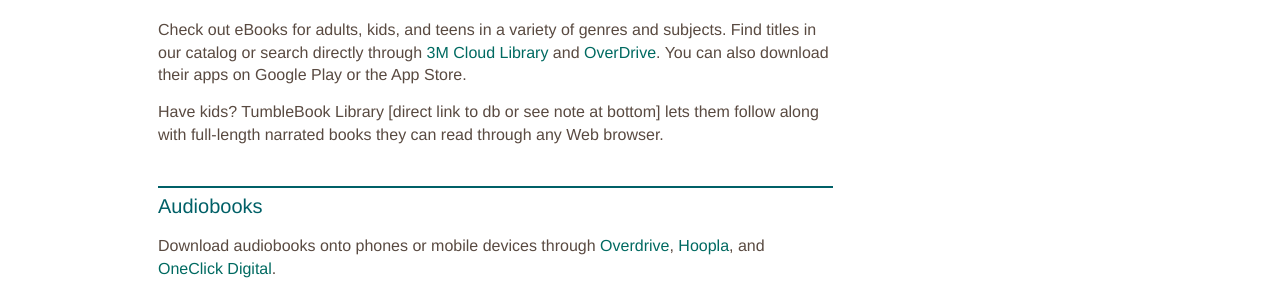
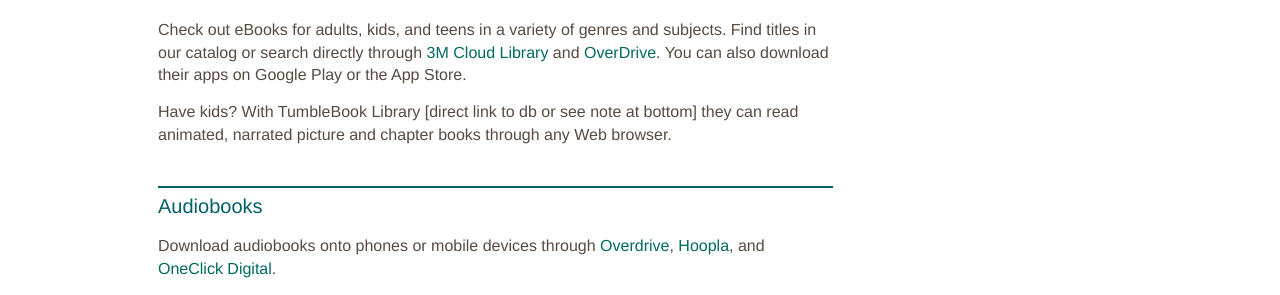
Before and after one commit to skokielibrary/spl-content, a Jekyll site: the page built from _content/annabelle/books-movies-more--ebooks-more.markdown, in a window 1280 px wide. Shown: the part 301-596 px from the top of the page. Built offline with Jekyll 4.4.1, drawn with Linux system fonts in a browser that asks for light colours.

Commit message:
Updated books-movies-more--ebooks-more.markdown

```diff
--- a/_content/annabelle/books-movies-more--ebooks-more.markdown
+++ b/_content/annabelle/books-movies-more--ebooks-more.markdown
@@ -9,7 +9,7 @@ Want to download free books, music, magazines, and movies to your tablet or phon
 ##eBooks
 Check out eBooks for adults, kids, and teens in a variety of genres and subjects. Find titles in our catalog or search directly through [3M Cloud Library](http://ebook.3m.com/library/SkokiePublicLibrary/) and [OverDrive](http://overdrive.skokielibrary.info/). You can also download their apps on Google Play or the App Store.
 
-Have kids? TumbleBook Library [direct link to db or see note at bottom] lets them follow along with full-length narrated books they can read through any Web browser.
+Have kids? With TumbleBook Library [direct link to db or see note at bottom] they can read animated, narrated picture and chapter books through any Web browser.
 
 ##Audiobooks
 Download audiobooks onto phones or mobile devices through [Overdrive](http://overdrive.skokielibrary.inf/), [Hoopla](http://hoopla.skokielibrary.info), and [OneClick Digital](http://skokieil.oneclickdigital.com/).
```
